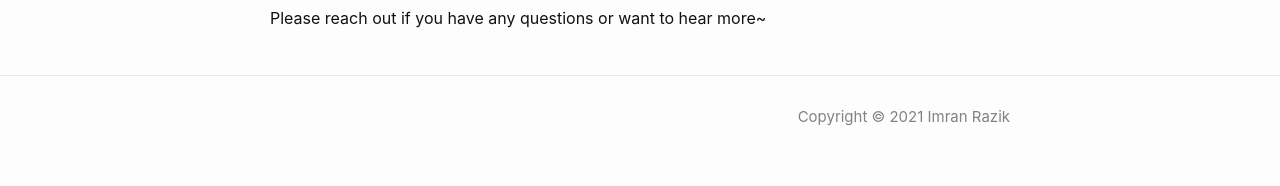
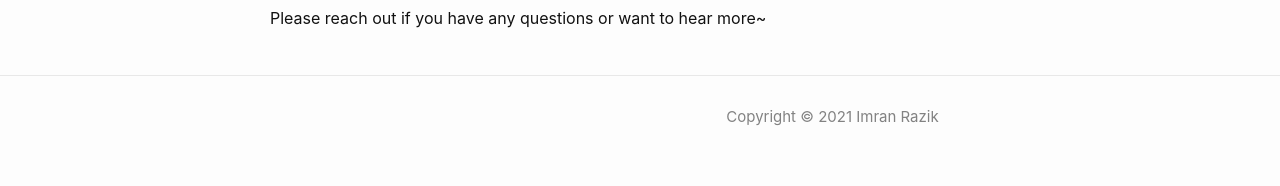
Before and after one commit to imranrazik/imranrazik.github.io, a Jekyll site: the page built from index.md, in a window 1280 px wide. Shown: the part 878-1064 px from the top of the page. Built offline with Jekyll 4.4.1, drawn with Linux system fonts in a browser that asks for light colours; our own code applies the rules of GitHub Pages for plain Markdown files.

Commit message:
Update footer.html

```diff
--- a/_includes/footer.html
+++ b/_includes/footer.html
@@ -17,7 +17,7 @@
       {%- endif %}
       </div>
       <div class="footer-col">
-        <p align="right">{{ site.description | escape }}</p>
+        <p align="center">{{ site.description | escape }}</p>
       </div>
     </div>
 
```
